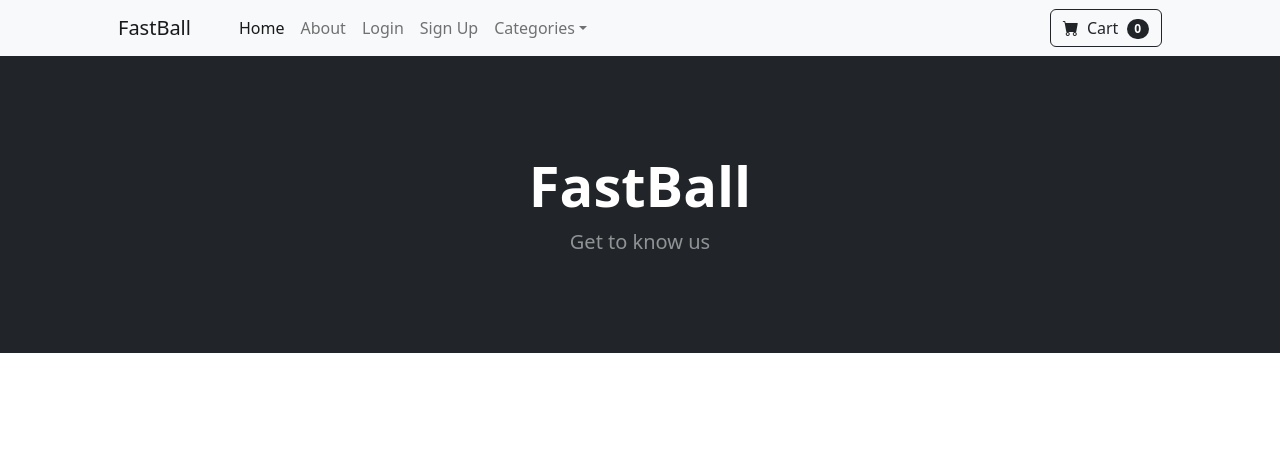
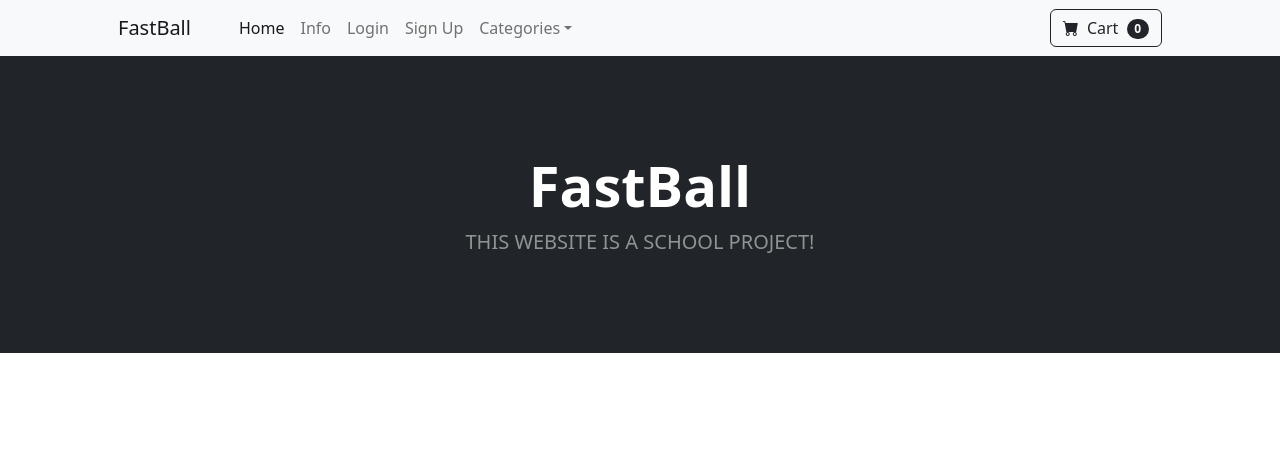
Before and after one commit to Code-Institute-Submissions/balennouri-pp4, a Django app: page /about/ in a window 1280 px wide. Shown: the top 452 px of the page. Run offline with Django 4.2, Linux system fonts and the light colour scheme; parts of the project's set-up code (start-up, migrations or seed data) failed here and were passed over; some libraries are stand-ins or nearby versions.

Commit message:
Fix: Change about page to info page

```diff
--- a/store/templates/about.html
+++ b/store/templates/about.html
@@ -7,11 +7,12 @@
     <div class="container px-4 px-lg-5 my-5">
         <div class="text-center text-white">
             <h1 class="display-4 fw-bolder">FastBall</h1>
-            <p class="lead fw-normal text-white-50 mb-0">Get to know us</p>
+            <p class="lead fw-normal text-white-50 mb-0 text-uppercase">This Website Is A School Project!
+            </p>
         </div>
     </div>
 </header>
 
-<br/><br/><br/><br/><br/><br/><br/><br/><br/><br/><br/><br/>
+<br /><br /><br /><br /><br /><br /><br /><br /><br /><br /><br /><br />
 
 {% endblock %}
--- a/store/templates/base.html
+++ b/store/templates/base.html
@@ -34,7 +34,7 @@
                 <ul class="navbar-nav me-auto mb-2 mb-lg-0 ms-lg-4">
                     <li class="nav-item"><a class="nav-link active" aria-current="page" href="{% url 'home' %}">Home</a>
                     </li>
-                    <li class="nav-item"><a class="nav-link" href="{% url 'about' %}">About</a></li>
+                    <li class="nav-item"><a class="nav-link" href="{% url 'about' %}">Info</a></li>
 
                     {% if user.is_authenticated %}
 
```
